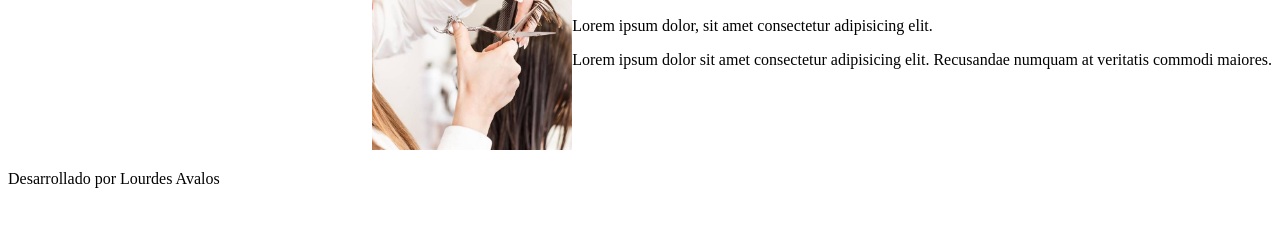
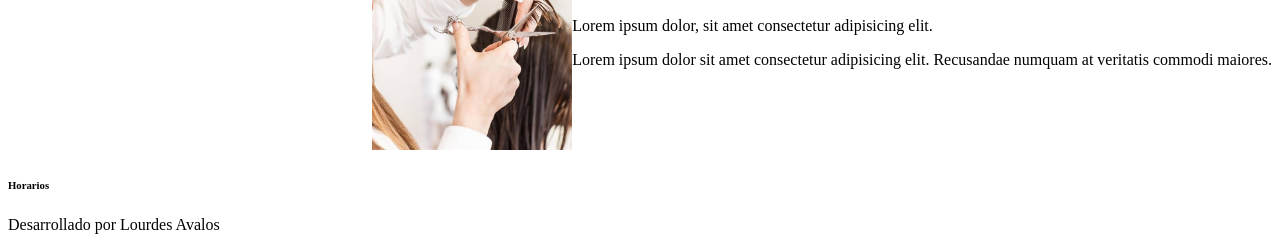
Before and after one commit to Lourdes69/salon-de-belleza, a plain HTML site: page index.html in a window 1280 px wide. Shown: the part 919-1169 px from the top of the page. Before the commit the page ends 1123 px from the top, so only its background shows below. Drawn offline with Linux system fonts and the light colour scheme.

Commit message:
agregue una linea

```diff
--- a/index.html
+++ b/index.html
@@ -43,6 +43,7 @@
 
 
 <footer>
+	<h6>Horarios</h6>
 	<p>Desarrollado por Lourdes Avalos </p>
 </footer>
 </body>
```
